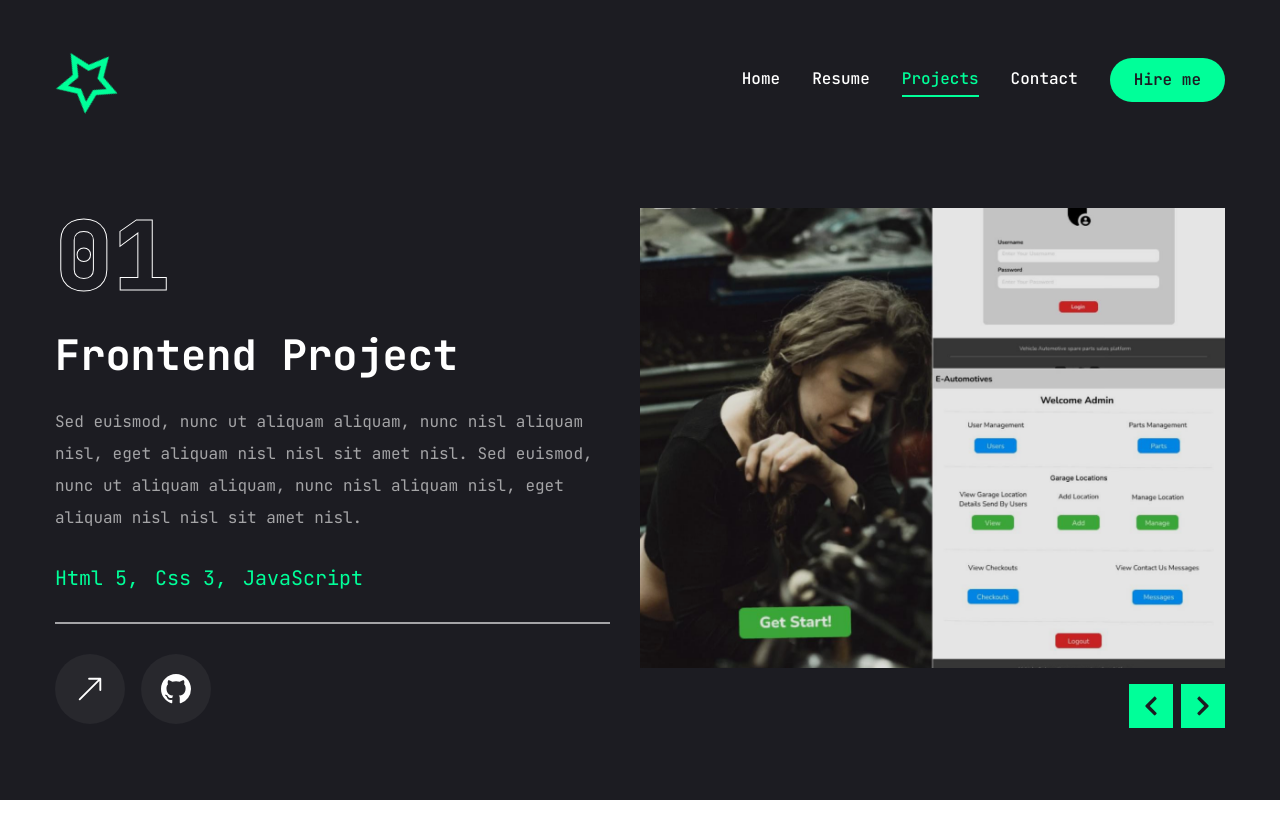
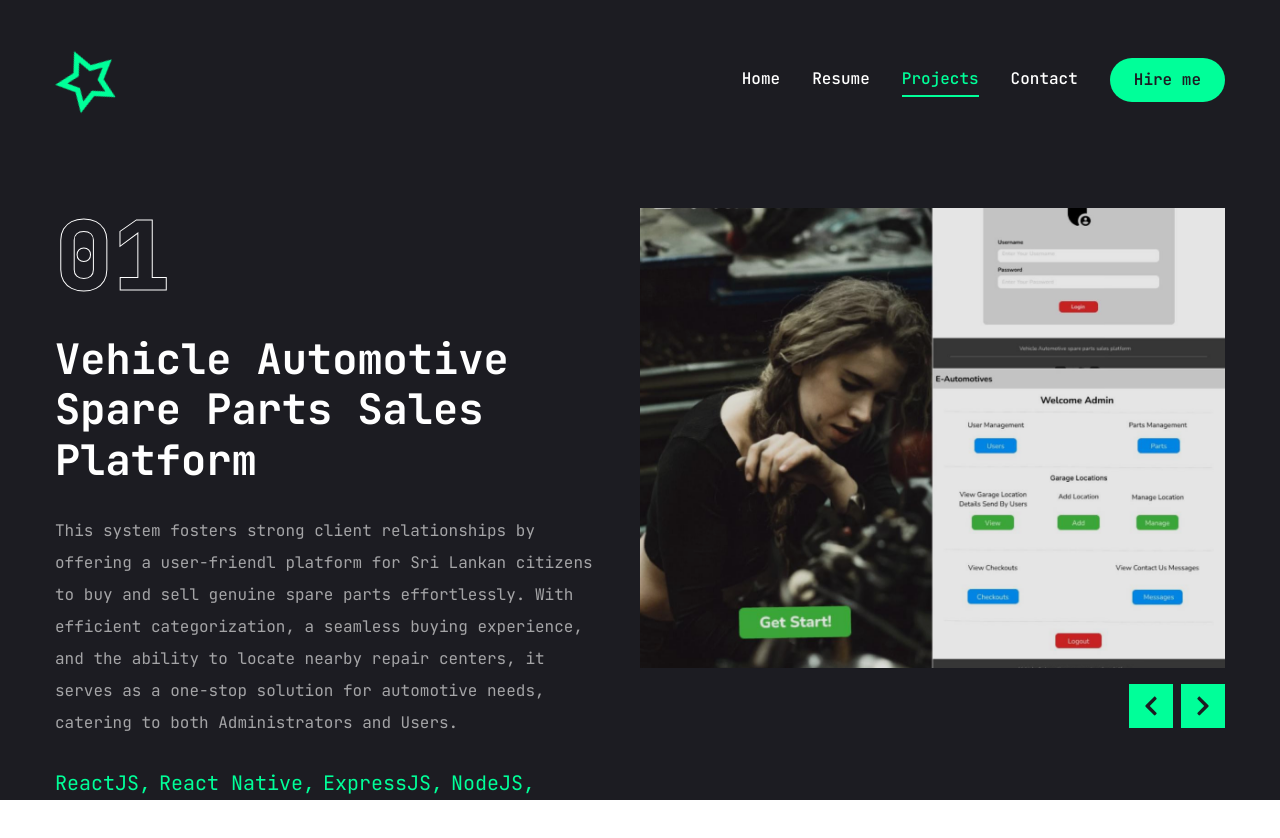
Before and after one commit to NonimUdara/my-portfolio, a Next.js app: page /work in a window 1280 px wide. Shown: the top 838 px of the page. Built offline with nearby package versions, Linux system fonts and the light colour scheme.

Commit message:
update projects section

```diff
--- a/app/work/page.jsx
+++ b/app/work/page.jsx
@@ -23,11 +23,11 @@ import Image from "next/image";
 const projects = [
   {
     num: "01",
-    category: "frontend",
+    category: "Vehicle Automotive Spare Parts Sales Platform",
     title: "project 1",
     description:
-      "Sed euismod, nunc ut aliquam aliquam, nunc nisl aliquam nisl, eget aliquam nisl nisl sit amet nisl. Sed euismod, nunc ut aliquam aliquam, nunc nisl aliquam nisl, eget aliquam nisl nisl sit amet nisl. ",
-    stack: [{ name: "Html 5" }, { name: "Css 3" }, { name: "JavaScript" }],
+      "This system fosters strong client relationships by offering a user-friendl platform for Sri Lankan citizens to buy and sell genuine spare parts effortlessly. With efficient categorization, a seamless buying experience, and the ability to locate nearby repair centers, it serves as a one-stop solution for automotive needs, catering to both Administrators and Users.",
+    stack: [{ name: "ReactJS" }, { name: "React Native" }, { name: "ExpressJS" }, { name: "NodeJS" }, { name: "MongoDB" }, { name: "GitHub" }, { name: "Microsoft Azure" }],
     image: '/assets/work/thumb1.jpg',
     live: "",
     github: "",
@@ -90,24 +90,22 @@ const Work = () => {
                 {project.num}
               </div>
               {/* project category */}
-              <h2 className="text-[42px] font-bold leading-none text-white
+              <h2 className="text-[42px] font-bold leading-[1.2] text-white
               group-hover:text-accent transition-all duration-500 capitalize">
-                {project.category} project
+                {project.category}
               </h2>
               {/* project description */}
               <p className="text-white/60">{project.description}</p>
               {/* stack */}
-              <ul className="flex gap-4">
-                {project.stack.map((item, index) => {
-                  return (
-                    <li key={index} className="text-xl text-accent">
-                      {item.name}
-                      {/* remove the last comma */}
-                      {index !== project.stack.length - 1 && ","}
-                    </li>
-                  )
-                })}
+              <ul className="flex flex-wrap gap-x-2 gap-y-1 text-center">
+                {project.stack.map((item, index) => (
+                  <li key={index} className="text-xl text-accent inline">
+                    {item.name}
+                    {index !== project.stack.length - 1 && ","}
+                  </li>
+                ))}
               </ul>
+
               {/* border */}
               <div className="border border-white/60"></div>
               {/* buttons */}
```
